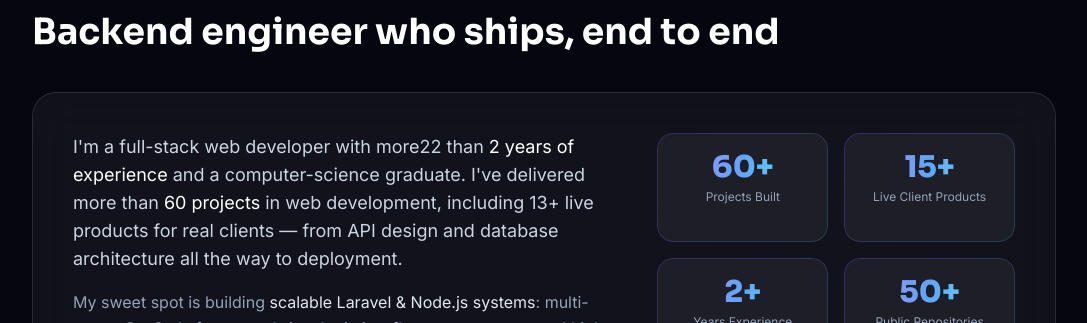
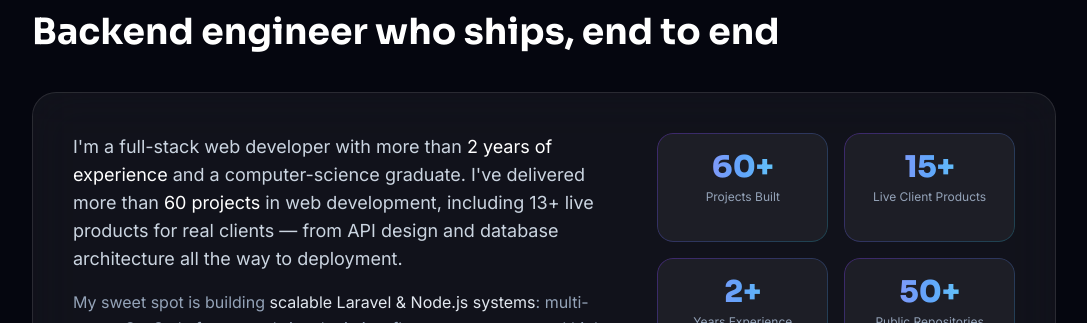
Before and after one commit to yousef2002307/final-portfolio, a React (Vite) app: page / in a window 1280 px wide. Shown: the part 920-1243 px from the top of the page, without its empty margins (96-1183 px from the left). Built offline with nearby package versions, Linux system fonts and the light colour scheme; no server answers.

Commit message:
feat: add About section with professional summary, metrics, and skill tags

```diff
--- a/src/components/About.jsx
+++ b/src/components/About.jsx
@@ -44,7 +44,7 @@ export default function About() {
             {/* Narrative */}
             <div className="md:col-span-3">
               <p className="text-base leading-relaxed text-slate-300 sm:text-lg">
-                I&apos;m a full-stack web developer with more22 than{' '}
+                I&apos;m a full-stack web developer with more than{' '}
                 <span className="text-white">2 years of experience</span> and a
                 computer-science graduate. I&apos;ve delivered more than{' '}
                 <span className="text-white">60 projects</span> in web
```
